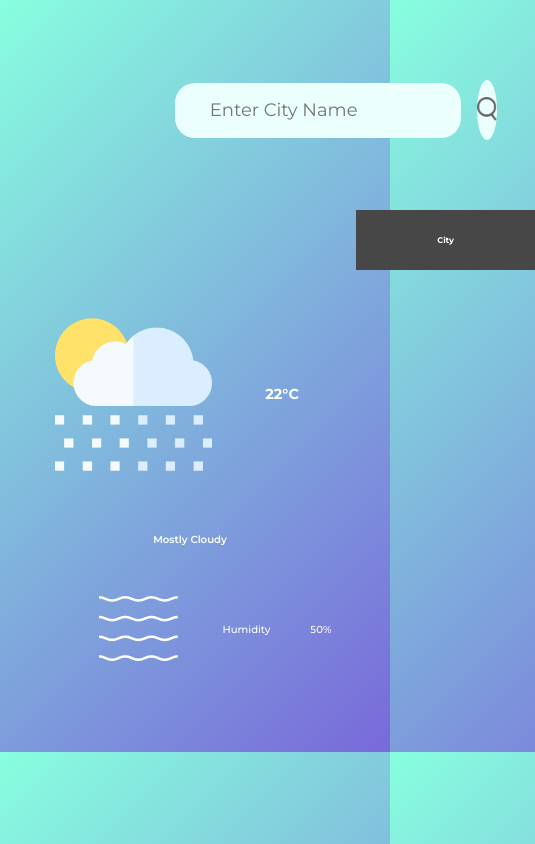
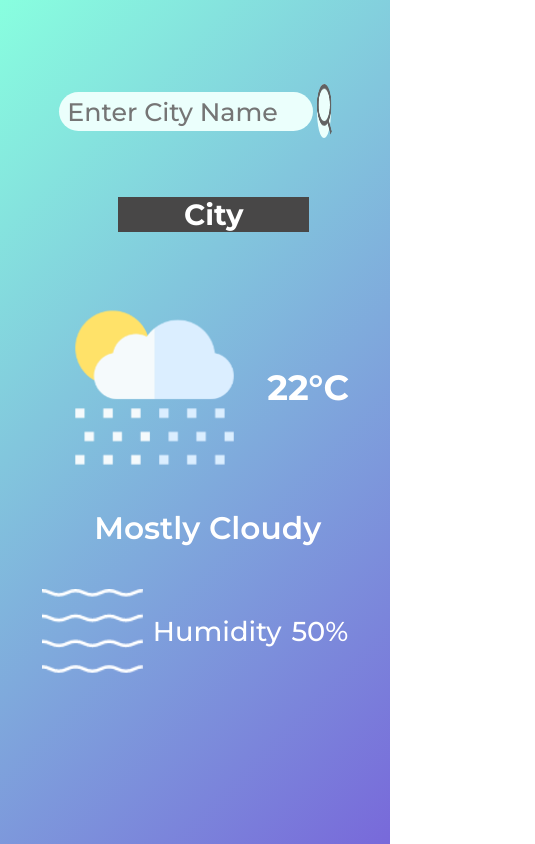
Before and after one commit to karthik393/weird-weather-web-app, a plain HTML site: page index.html in a window 390 px wide. Shown: the whole page, 535 px wide, since content can reach past the window. Drawn offline with Linux system fonts and the light colour scheme.

Commit message:
Update styles.css

```diff
--- a/styles.css
+++ b/styles.css
@@ -7,9 +7,11 @@
 
 body{
     background: linear-gradient(135deg, #00feba77, #7869da);
+    color: #fff;
+    height: 100vh;
 }
 
-.card{
+/* .card{
     width: 90%;
     height: 160%;
     min-width: 470px;
@@ -19,30 +21,25 @@ body{
     padding: 40px 36px;
     justify-content: start;
     align-items: start;
-}
+} */
 
 .search{
-    width: 76%;
     display: flex;
     align-items: center;
     justify-content: center;
-    padding-top: 40px;
-    margin-left: 120px;
-    padding-left: 59px;
-    padding-right: 2px;
+    padding-top: 10vh;
 }
 
 .search input{
+    width: 50%;
     border: 0;
     outline: 0;
     background: #ebfffc;
     color: #555;
-    padding: 10px 35px;
-    height: 55px;
+    padding: 1% 2%;
     border-radius: 20px;
-    flex: 1;
-    margin-right: 16px;
-    font-size: 18px;
+    margin-right: 1vw;
+    font-size: 1.1rem;
 }
 
 .search button{
@@ -50,61 +47,57 @@ body{
     outline: 0;
     background: #ebfffc;
     border-radius: 50%;
-    width: 60px;
-    height: 60px;
+    width: 3.55%;
+    aspect-ratio: 1/1;
     cursor: pointer;
 }
 
 .search button img{
-    width: 20px;
-    height: 24px;
+    width: 1.7vw;
+    height: 2.3vh;
 }
 
-.weather img{
+/* .weather img{
     justify-content: start;
     align-items: start;
     padding-right: 20px;
     margin-right: 20px;
-}
+} */
 
 .weather{
     display: flex;
     align-items: center;
     justify-content: center;
-    padding-top: 12px;
+    margin-top: 5vh;
 }
 
 .temp p{
    font-size: 3.7vw;
-   padding-right: 30px;
-   margin-right: 100px;
-   position: relative;
-   right: 20px;
+   margin-left: 2vw;
    font-weight: bold;
 }
 
 .city-card{
-    height: 60px;
-    width: 45%;
+    height: 39%;
+    width: 24%;
     background-color: rgb(72, 71, 71);
-    margin-left: 320px;
-    margin-top: 70px;
     font-family: "Montserrat", sans-serif;
     font-size: 1.4vw;
     display: flex;
     justify-content: center;
     align-items: center;
+    margin-top: 7vh;
+    margin-left: 79vh;
 }
 
 .details{
     display: flex;
     justify-content: center;
     align-items: center;
+    margin-top: 1vh;
 }
 
 .details-para{
-    padding-top: 27px;
-    padding-right: 90px;
     font-size: 2.6vw;
     font-weight: 600;
 }
@@ -113,23 +106,21 @@ body{
     display: flex;
     justify-content: center;
     align-items: center;
-    padding: 50px;
-    padding-right: 90px;
+    margin-top: 5vh;
 }
 
 .hum-img{
-    padding-right: 45px;
+   margin-right: 1%;
 }
 
 .humidity{
+    margin-right: 1%;
     font-size: 2.6vw;
-    padding-right: 40px;
     font-weight: 450;
 }
 
 .hum-percentage{
     font-size: 2.6vw;
-    padding-right: 0px;
     font-weight: 450;
 }
 
@@ -142,6 +133,80 @@ body{
 
 .error p{
     font-size: 1.5vw;
-    margin-right: 200px;
-    padding-right: 200px;
 }
+
+/*responsive css*/
+
+@media (max-width: 750px) {
+    .hum-img{
+        margin-right: 2.5%;
+    }
+
+    .humidity{
+        margin-right: 2.5%;
+    }
+}
+
+@media (max-width: 1024px) {
+    .city-card{
+        margin-left: 29vh;
+    }
+}
+
+@media (max-width: 820px) {
+    .city-card{
+        margin-left: 26vh;
+    }
+}
+
+@media (max-width: 480px) {
+    .search input{
+        font-size: 6.5vw;
+        width: 65%;
+        font-weight: 500;
+    }
+
+    search button{
+        width: 400%;
+        height: 390%;
+    }
+
+    .search button img{
+        width: 4vw;
+        height: 6vh;
+    }
+
+    .city-card{
+        height: 79%;
+        width: 49%;
+        font-size: 5vw;
+        margin-left: 14vh;
+    }
+
+    .weather-icon{
+        width: 58%;
+        height: 62%;
+    }
+
+    .temp p{
+        font-size: 9vw;
+        margin-left: 0vw;
+     }
+
+     .details-para{
+        font-size: 8vw;
+        margin-left: 3vh;
+    }
+
+    .hum-img{
+        width: 26%;
+     }
+
+     .humidity{
+         font-size: 7vw;
+     }
+
+     .hum-percentage{
+         font-size: 7vw;
+     }
+}
```
